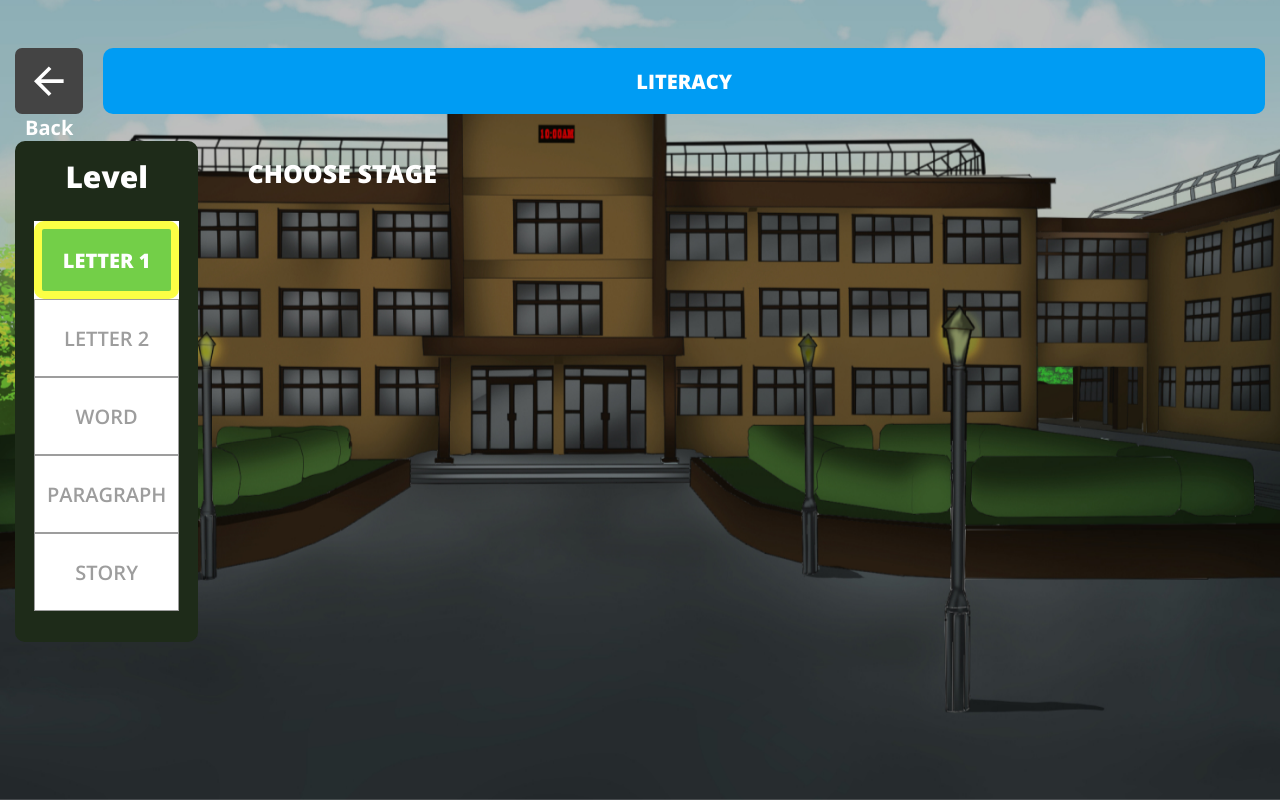
After one commit to iballi2017/TEP-Digital-LRP, a PHP site: page /pages/level-and-stage-selection.php in a window 1280 px wide. The commit adds this page. Run offline with PHP 8.4, Linux system fonts and the light colour scheme; some web fonts are replaced.

Commit message:
new commit

```diff
--- /dev/null
+++ b/components/levels-navigation.php
@@ -0,0 +1,32 @@
+<div id="levels-navigation">
+    <div class="main-wrapper">
+        <div class="title text-center mb-4">Level</div>
+        <ul id="navigation-items">
+            <li class="active">
+                <a href="#">
+                    LETTER 1
+                </a>
+            </li>
+            <li>
+                <a href="#">
+                    LETTER 2
+                </a>
+            </li>
+            <li>
+                <a href="#">
+                    WORD
+                </a>
+            </li>
+            <li>
+                <a href="#">
+                    PARAGRAPH
+                </a>
+            </li>
+            <li>
+                <a href="#">
+                    STORY
+                </a>
+            </li>
+        </ul>
+    </div>
+</div>
--- /dev/null
+++ b/pages/level-and-stage-selection.php
@@ -0,0 +1,41 @@
+<!-- Header -->
+<?php include "../components/header.php"; ?>
+
+
+<div id="level-and-stage-selection-page">
+    <div class="page-wrapper school-bg py-5 pb-3">
+        <div class="inner container-fluid">
+            <!--  -->
+            <div id="top-bar">
+                <div class="back-btn-wrapper">
+                    <button class="btn" id="back-btn"> </button>
+                    <div>Back</div>
+                </div>
+
+                <div id="title-bar">
+                    <h1>LITERACY</h1>
+                </div>
+            </div>
+
+            <div class="row">
+                <div class="col-12 col-lg-2">
+                    <nav>
+                        <!-- Levels Navigation -->
+                        <?php include "../components/levels-navigation.php"; ?>
+                    </nav>
+                </div>
+                <div class="col-12 col-lg-10">
+                    <main>
+                        <div class="row">
+                            <div class="col-12 col-lg-3">
+                                <h2>CHOOSE STAGE</h2>
+                            </div>
+                        </div>
+                    </main>
+                </div>
+            </div>
+        </div>
+    </div>
+
+    <!-- Footer -->
+    <?php include "../components/footer.php"; ?>
--- a/sass/_components/_index.scss
+++ b/sass/_components/_index.scss
@@ -2,3 +2,5 @@
 @forward "./containers";
 @forward "./cards";
 @forward "./formControls";
+@forward "./customRadio";
+@forward "./levelsNavigation";
--- /dev/null
+++ b/sass/_components/_levelsNavigation.scss
@@ -0,0 +1,59 @@
+#levels-navigation {
+    background: #1e2b19;
+    border-radius: 10px;
+    padding: 0.95em 1.2em;
+
+    .title {
+        font-family: "Open Sans";
+        font-style: normal;
+        font-weight: 800;
+        font-size: 30px;
+        line-height: 41px;
+        text-transform: capitalize;
+        color: #ffffff;
+    }
+
+    #navigation-items {
+        background-color: #FFFFFF;
+        list-style: none;
+        padding-left: 0;
+        li {
+            a {
+                display: block;
+                background: rgba(255, 255, 255, 0.5);
+                border: 1px solid #9d9d9d;
+                font-family: "Open Sans";
+                font-style: normal;
+                font-weight: 600;
+                font-size: 20px;
+                line-height: 27px;
+                display: flex;
+                align-items: center;
+                justify-content: center;
+                text-transform: capitalize;
+                color: #9d9d9d;
+                text-decoration: none;
+                height: 78px;
+            }
+            &.active {
+                a {
+                    background-color: red;
+                    // height: 78px;
+                    background: #73cf48;
+                    border: 8px solid #fbff45;
+                    border-radius: 10px;
+
+                    font-family: "Open Sans";
+                    font-style: normal;
+                    font-weight: 800;
+                    font-size: 20px;
+                    line-height: 27px;
+                    display: flex;
+                    align-items: center;
+                    text-transform: capitalize;
+                    color: #ffffff;
+                }
+            }
+        }
+    }
+}
--- a/sass/_pages/_index.scss
+++ b/sass/_pages/_index.scss
@@ -2,3 +2,5 @@
 @forward "./login";
 @forward "./register";
 @forward "./questionTypeOptions";
+@forward "./candidateSelectionCount";
+@forward "./levelAndStageSelection";
--- /dev/null
+++ b/sass/_pages/_levelAndStageSelection.scss
@@ -0,0 +1,72 @@
+#level-and-stage-selection-page {
+    #top-bar {
+        --width: 34px;
+        display: flex;
+    }
+    .back-btn-wrapper {
+        margin-right: 20px;
+    }
+    h2 {
+        font-family: "Open Sans";
+        font-style: normal;
+        font-weight: 800;
+        font-size: 25px;
+        line-height: 34px;
+
+        color: #ffffff;
+    }
+
+    main {
+        padding: 0.95em 1.2em;
+    }
+    #back-btn {
+        background: #444444;
+        border-radius: 7px;
+        transform: matrix(1, 0, 0, -1, 0, 0);
+        padding: 0.8em 1.2em;
+        &::before {
+            // content: url(../assets/images/icons/left-arrow-white-icon.svg);
+            content: "";
+            display: block;
+            width: 30px;
+            height: 30px;
+            background-image: url(../assets/images/icons/left-arrow-white-icon.svg);
+            background-size: contain;
+            background-repeat: no-repeat;
+        }
+        + div {
+            font-family: "Open Sans";
+            font-style: normal;
+            font-weight: 700;
+            font-size: 20px;
+            line-height: 27px;
+            text-align: center;
+            text-transform: capitalize;
+
+            color: #ffffff;
+        }
+    }
+    #back-btn,
+    #title-bar {
+        height: 66px;
+    }
+    #title-bar {
+        width: calc(100% - var(--width) - 20px);
+        background: #009cf3;
+        border-radius: 10px;
+        padding: 0.8em 1.2em;
+        display: flex;
+        align-items: center;
+        justify-content: center;
+        h1 {
+            font-family: "Open Sans";
+            font-style: normal;
+            font-weight: 800;
+            font-size: 20px;
+            line-height: 27px;
+            text-transform: capitalize;
+            color: #ffffff;
+            margin: 0;
+        }
+    }
+}
--- a/sass/_pages/_questionTypeOptions.scss
+++ b/sass/_pages/_questionTypeOptions.scss
@@ -1,6 +1,7 @@
 @use "../_partials/mixins";
 @use "../_abstracts/typography";
 
+#question-type-options-page {
     #toolbar {
         .inner-wrapper {
             display: flex;
@@ -47,7 +48,7 @@ h1 {
         color: #ffffff;
         margin: 0 auto;
     }
-.account-link{
+    .account-link {
         #user-account-avatar {
             // background-color: red;
             display: inline-flex;
@@ -141,3 +142,4 @@ h1 {
             }
         }
     }
+}
--- a/sass/_pages/_register.scss
+++ b/sass/_pages/_register.scss
@@ -22,3 +22,13 @@
     max-width: 400px;
     // margin: 0 auto;
 }
+
+.check-label {
+    font-family: "Open Sans";
+    font-style: normal;
+    font-weight: 600;
+    font-size: 14px;
+    line-height: 19px;
+    text-transform: capitalize;
+    color: #1e1e1e;
+}
```
Also changed, not shown: authentication/register.php (+26 -5 lines), pages/candidate-selection-count.php (added, +32 -0 lines), sass/_components/_customRadio.scss (added, +53 -0 lines), sass/_pages/_candidateSelectionCount.scss (added, +96 -0 lines), stylesheet/style.min.css, 1 other file. Lines whose indentation alone changed are shown as unchanged.
